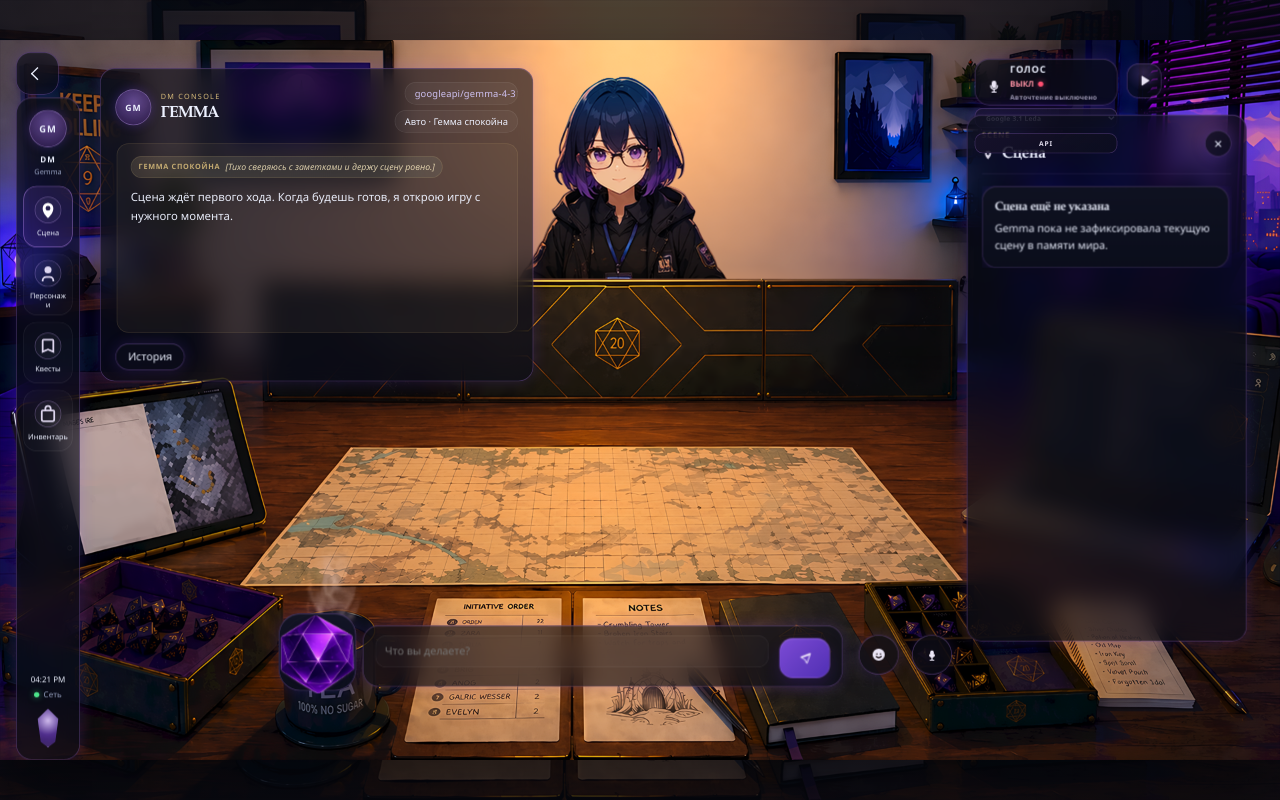
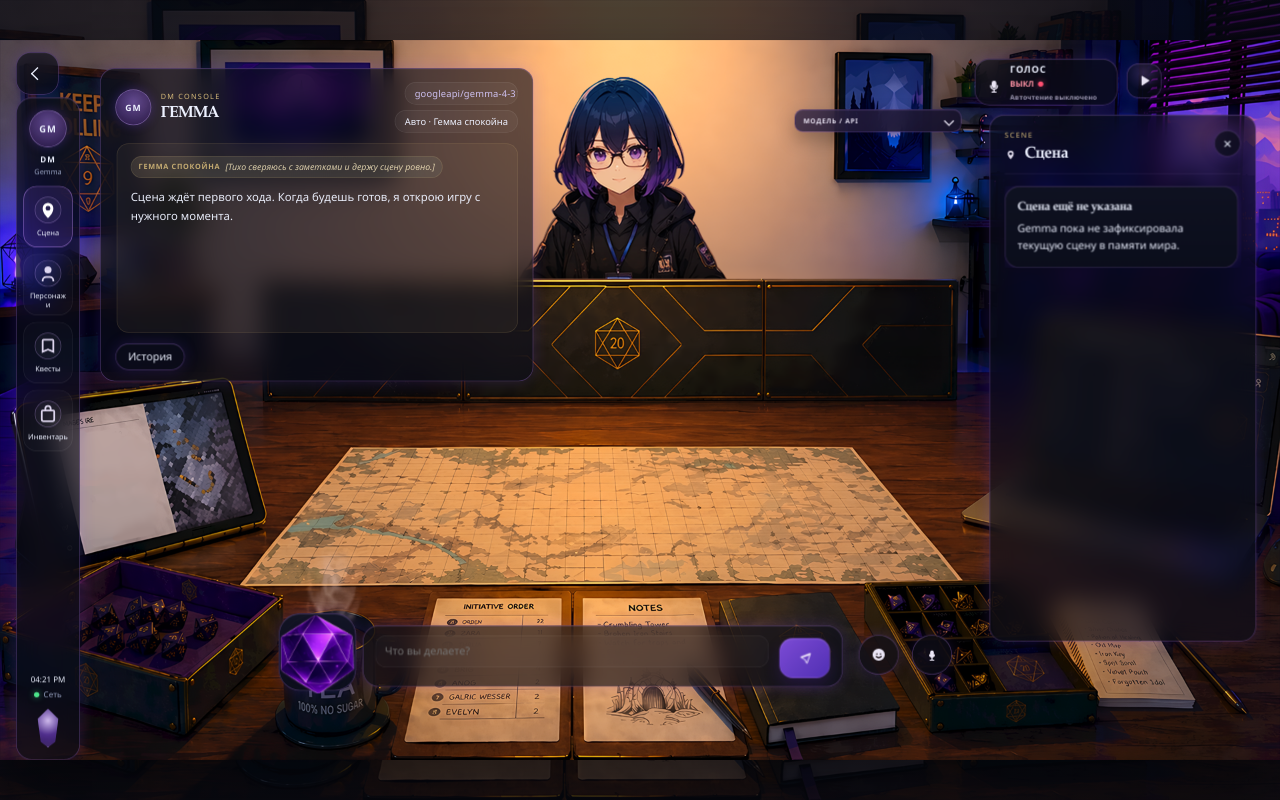
Before and after one commit to fantandor1/DnD-GEMMA, a FastAPI app: page /?campaign_id=1&view=play in a window 1280 px wide. Run offline with FastAPI, Linux system fonts and the light colour scheme; data comes from the database, SQL or seed files in the repository; data that the repository does not hold is empty.

Commit message:
Move play drawer and settings flyout

```diff
--- a/src/rpg_dm/web/static/app.css
+++ b/src/rpg_dm/web/static/app.css
@@ -2530,10 +2530,7 @@
 }
 
 .play-voice-provider {
-    position: absolute;
-    top: 142px;
-    right: 222px;
-    width: 244px;
+    width: 100%;
     height: 34px;
     padding: 0 34px 0 12px;
     border: 1px solid rgba(190, 130, 255, 0.28);
@@ -2550,7 +2547,49 @@
         inset 0 1px 0 rgba(255, 255, 255, 0.08);
 }
 
-.play-voice-provider:focus-visible {
+.play-settings-panel {
+    position: absolute;
+    top: 104px;
+    right: 478px;
+    width: 250px;
+    z-index: 15;
+    color: rgba(245, 240, 255, 0.92);
+}
+
+.play-settings-panel summary {
+    height: 34px;
+    display: flex;
+    align-items: center;
+    justify-content: space-between;
+    gap: 10px;
+    padding: 0 12px;
+    list-style: none;
+    border: 1px solid rgba(190, 130, 255, 0.28);
+    border-radius: 12px;
+    background:
+        linear-gradient(135deg, rgba(190, 130, 255, 0.14), rgba(23, 18, 43, 0.9)),
+        rgba(12, 14, 28, 0.76);
+    backdrop-filter: blur(16px);
+    cursor: pointer;
+    font-size: 10px;
+    font-weight: 900;
+    letter-spacing: 0.1em;
+    text-transform: uppercase;
+    box-shadow:
+        0 12px 28px rgba(0, 0, 0, 0.28),
+        inset 0 1px 0 rgba(255, 255, 255, 0.08);
+}
+
+.play-settings-panel summary::-webkit-details-marker {
+    display: none;
+}
+
+.play-settings-panel[open] summary .fold-summary-icon {
+    transform: rotate(225deg);
+}
+
+.play-voice-provider:focus-visible,
+.play-settings-panel summary:focus-visible {
     border-color: rgba(215, 176, 255, 0.72);
     box-shadow:
         0 0 24px rgba(155, 92, 255, 0.28),
@@ -2562,35 +2601,7 @@
     color: #f5f0ff;
 }
 
-.play-api-key-panel {
-    position: absolute;
-    top: 140px;
-    right: 244px;
-    width: 214px;
-    z-index: 8;
-    color: rgba(245, 240, 255, 0.92);
-}
-
-.play-api-key-panel summary {
-    height: 30px;
-    display: flex;
-    align-items: center;
-    justify-content: center;
-    list-style: none;
-    border: 1px solid rgba(190, 130, 255, 0.28);
-    border-radius: 12px;
-    background: linear-gradient(135deg, rgba(23, 18, 43, 0.9), rgba(12, 14, 28, 0.76));
-    cursor: pointer;
-    font-size: 10px;
-    font-weight: 900;
-    letter-spacing: 0.12em;
-}
-
-.play-api-key-panel summary::-webkit-details-marker {
-    display: none;
-}
-
-.play-api-key-panel .api-key-form {
+.play-settings-panel .api-key-form {
     margin-top: 8px;
     padding: 10px;
     display: grid;
@@ -2602,7 +2613,7 @@
     box-shadow: 0 16px 38px rgba(0, 0, 0, 0.34);
 }
 
-.play-api-key-panel label {
+.play-settings-panel label {
     display: grid;
     gap: 4px;
     font-size: 10px;
@@ -2611,20 +2622,20 @@
     color: rgba(215, 208, 236, 0.78);
 }
 
-.play-api-key-panel input {
+.play-settings-panel input {
     min-height: 30px;
     padding: 6px 8px;
     border-radius: 10px;
     font-size: 11px;
 }
 
-.play-api-key-panel .api-key-actions {
+.play-settings-panel .api-key-actions {
     display: grid;
     grid-template-columns: 1fr 36px;
     gap: 6px;
 }
 
-.play-api-key-panel button {
+.play-settings-panel button {
     min-height: 30px;
     border-radius: 10px;
     border: 1px solid rgba(190, 130, 255, 0.24);
@@ -2633,7 +2644,7 @@
     cursor: pointer;
 }
 
-.play-api-key-panel p {
+.play-settings-panel p {
     margin: 0;
     color: rgba(151, 158, 192, 0.9);
     font-size: 10px;
@@ -2755,9 +2766,9 @@
 }
 
 .play-info-panel {
-    left: 1450px;
+    left: 1484px;
     top: 112px;
-    width: 420px;
+    width: 400px;
     height: 790px;
 }
 
@@ -2887,12 +2898,15 @@
     height: 52px;
 }
 
-.play-voice-provider {
-    top: 102px;
-    right: 244px;
-    width: 214px;
+.play-settings-panel {
+    top: 104px;
+    right: 478px;
+    width: 250px;
+}
+
+.play-settings-panel .play-voice-provider {
     height: 30px;
-    border-radius: 12px;
+    border-radius: 10px;
     font-size: 10px;
 }
 
--- a/src/rpg_dm/web/templates/play.html
+++ b/src/rpg_dm/web/templates/play.html
@@ -118,15 +118,21 @@
                         <span class="play-voice-status" data-voice-status>Авточтение выключено</span>
                     </span>
                 </button>
-                <select class="play-voice-provider" data-voice-provider aria-label="TTS provider">
-                    <option value="google">Google 3.1 Leda</option>
-                    <option value="google25">Google 2.5 Leda</option>
-                    <option value="silero">Silero local</option>
-                    <option value="edge">Edge</option>
-                </select>
-                <details class="play-api-key-panel">
-                    <summary>API</summary>
+                <details class="play-settings-panel">
+                    <summary>
+                        <span>Модель / API</span>
+                        <span class="fold-summary-icon"></span>
+                    </summary>
                     <form class="api-key-form" data-api-key-form>
+                        <label>
+                            <span>Голосовая модель</span>
+                            <select class="play-voice-provider" data-voice-provider aria-label="TTS provider">
+                                <option value="google">Google 3.1 Leda</option>
+                                <option value="google25">Google 2.5 Leda</option>
+                                <option value="silero">Silero local</option>
+                                <option value="edge">Edge</option>
+                            </select>
+                        </label>
                         <label>
                             <span>Текст</span>
                             <input name="text_api_key" type="password" autocomplete="off" data-text-api-key-input placeholder="Gemma 4 / Gemini 3.1 Pro">
```
